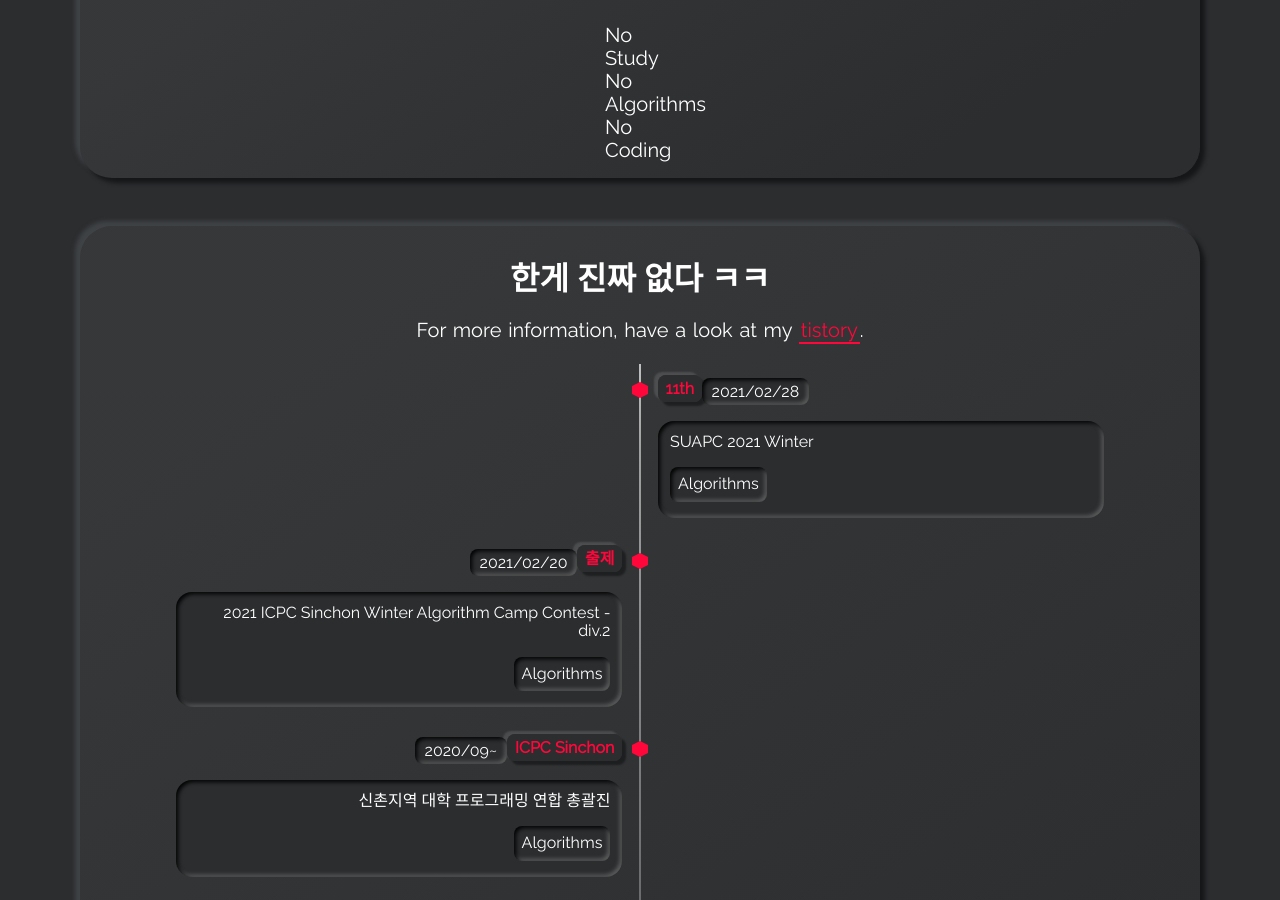
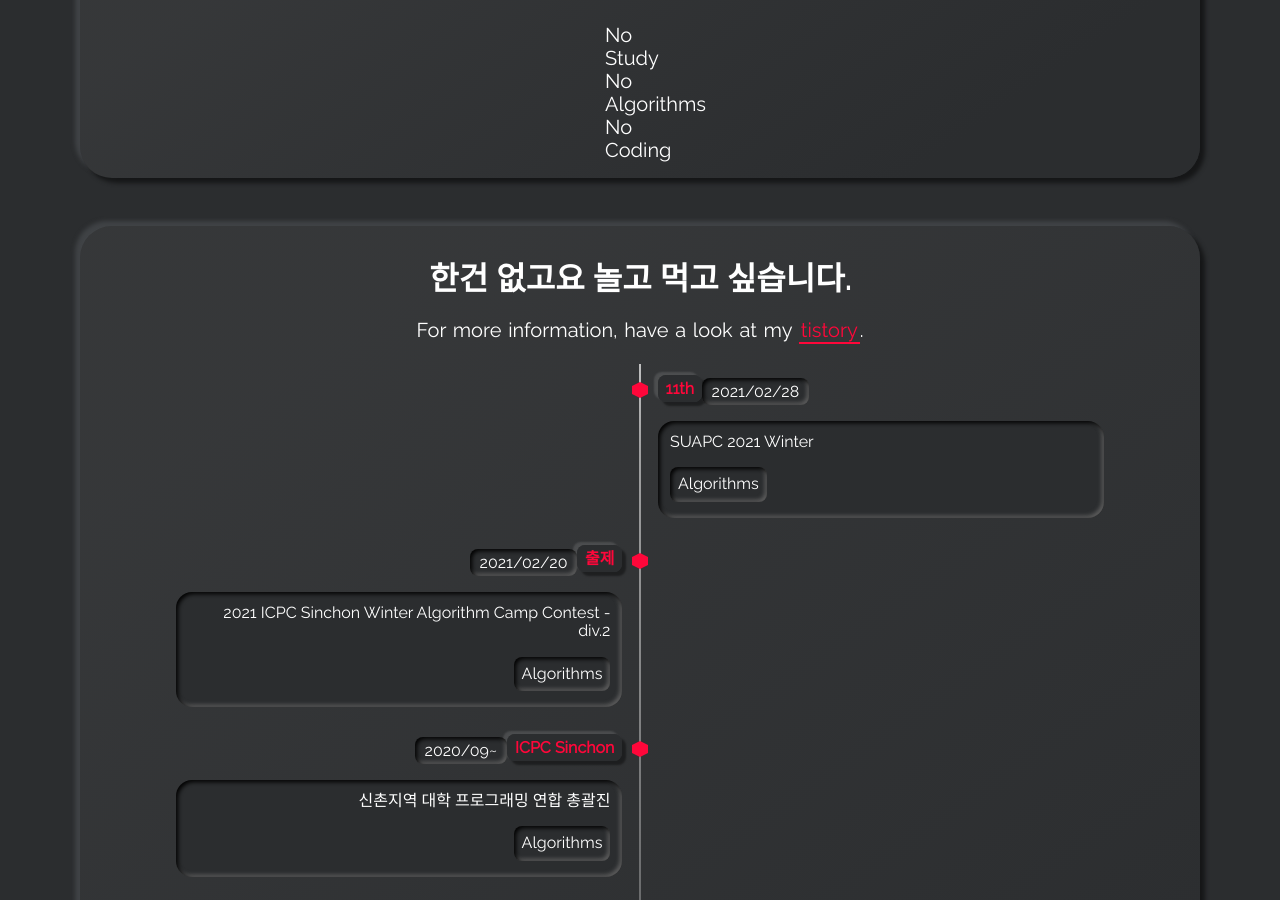
Before and after one commit to swoooon/blueint323.github.io, a Jekyll site: the page built from index.html, in a window 1280 px wide and 900 px high, scrolled down 1127 px. Built offline with Jekyll 4.4.1, drawn with Linux system fonts in a browser that asks for light colours.

Commit message:
Update _config.yml

```diff
--- a/_config.yml
+++ b/_config.yml
@@ -51,7 +51,7 @@ skills_title: Skills
 # > setting this to false, will omit the Timeline section
 show_timeline_card: true
 # timeline_title: The will be displayed as the title in the Timeline section
-timeline_title: 한게 진짜 없다 ㅋㅋ
+timeline_title: 한건 없고요 놀고 먹고 싶습니다.
 # cv_download_link: The link where you host your cv.
 # > e.g. you share your cv on your dropbox, then add the dropbox link here
 cv_download_link: https://swoon1.tistory.com/
```
